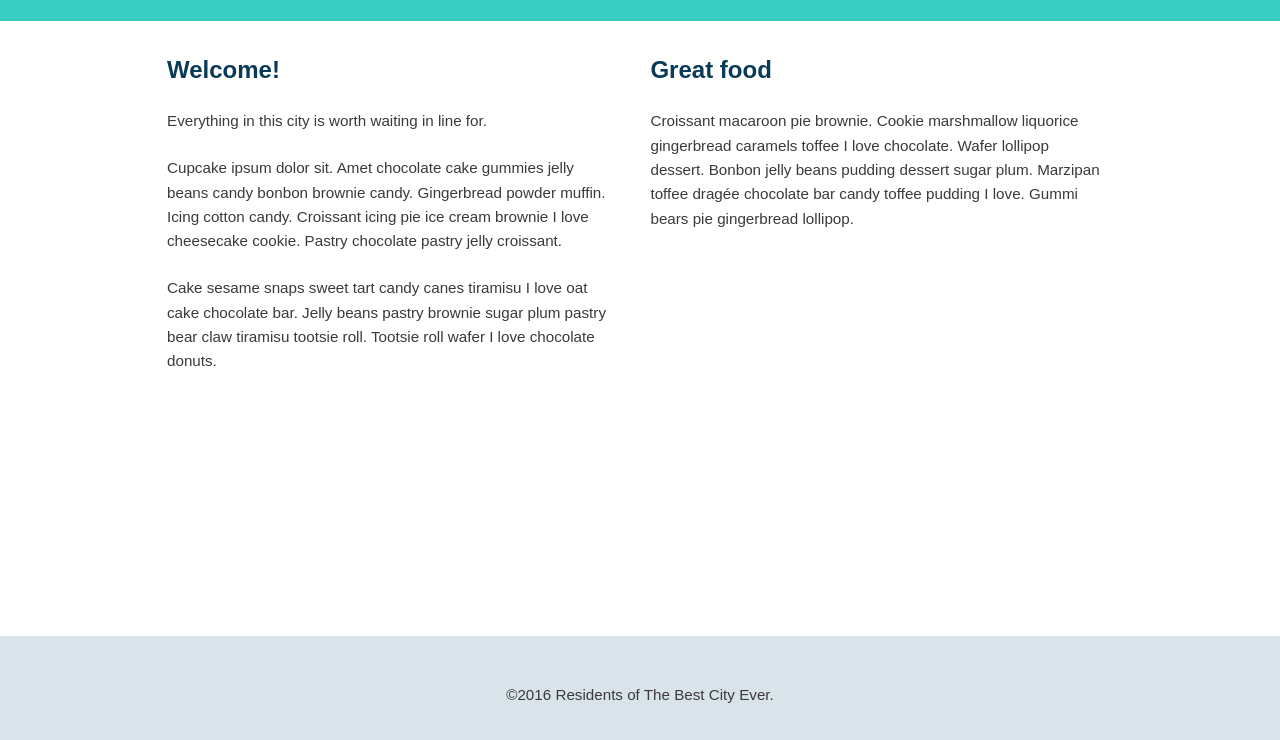
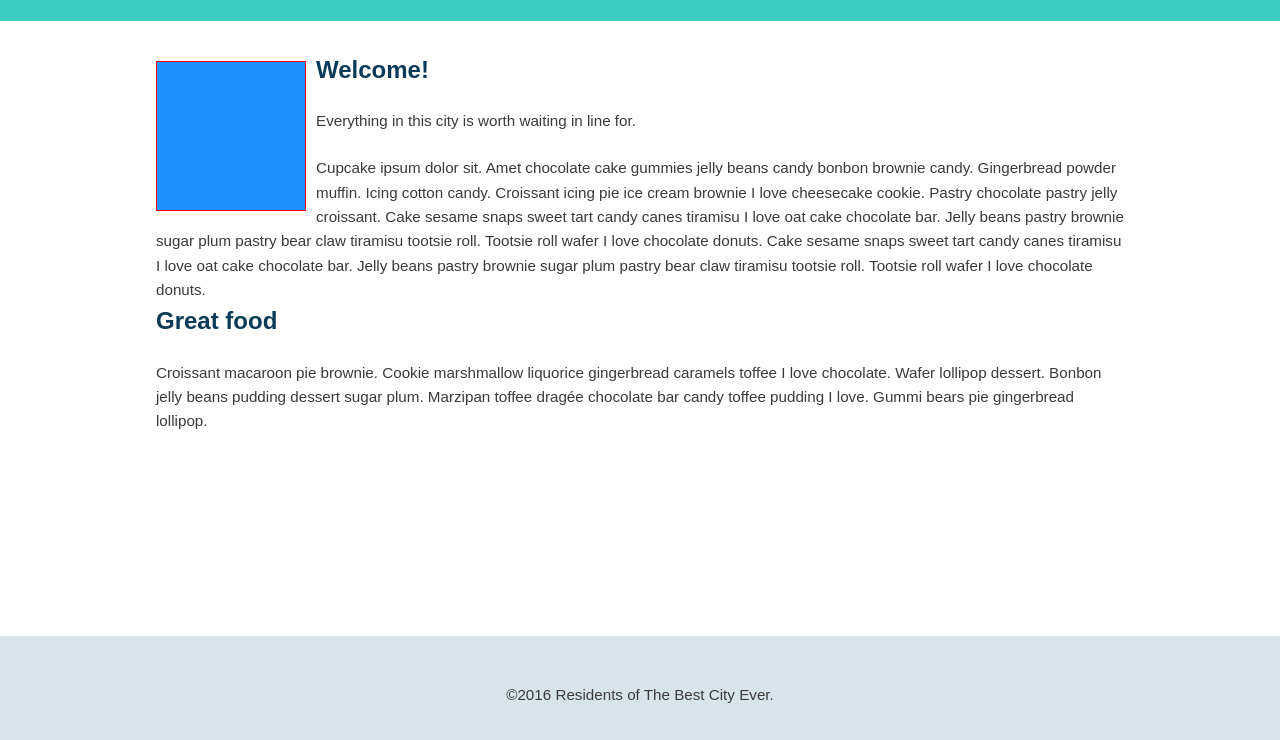
Before and after one commit to anoopmundathan/css_layout, a plain HTML site: page index.html in a window 1280 px wide. Shown: the part 91-831 px from the top of the page. Drawn offline with Linux system fonts and the light colour scheme.

Commit message:
Wrap Text around Img with Floats

```diff
--- a/css/style.css
+++ b/css/style.css
@@ -54,6 +54,11 @@ a {
 	margin-bottom: 30px;
 }
 
+.image {
+	width: 150px;
+	height: 150px;
+	background: dodgerblue;
+}
 
 .main-footer {
 	text-align: center;
@@ -127,13 +132,13 @@ a {
 		margin-right: 50px;
 	}
 
-	.col {
-		width: 50%;
-		display: inline-block;
-		margin-left: -5px;
-		vertical-align: top;
-		padding-left: 1em;
-		padding-right: 1em;
+	.image {
+		float: left;
+		margin-top: 10px;
+		margin-right: 10px;
+		margin-bottom: 10px;
+		padding: 10px;
+		border: solid 1px red;
 	}
 
 }
--- a/index.html
+++ b/index.html
@@ -21,12 +21,17 @@
 			</header>
 
 			<div class="container">
+				<div class="image">
+				</div>
+
 				<div class="welcome-container col">
 					<h2>Welcome!</h2>
 					<p>Everything in this city is worth waiting in line for.</p>
-					<p>Cupcake ipsum dolor sit. Amet chocolate cake gummies jelly beans candy bonbon brownie candy. Gingerbread powder muffin. Icing cotton candy. Croissant icing pie ice cream brownie I love cheesecake cookie. Pastry chocolate pastry jelly croissant.</p>
-					<p>Cake sesame snaps sweet tart candy canes tiramisu I love oat cake chocolate bar. Jelly beans pastry brownie sugar plum pastry bear claw tiramisu tootsie roll. Tootsie roll wafer I love chocolate donuts.</p>
+					<p>Cupcake ipsum dolor sit. Amet chocolate cake gummies jelly beans candy bonbon brownie candy. Gingerbread powder muffin. Icing cotton candy. Croissant icing pie ice cream brownie I love cheesecake cookie. Pastry chocolate pastry jelly croissant.
+					Cake sesame snaps sweet tart candy canes tiramisu I love oat cake chocolate bar. Jelly beans pastry brownie sugar plum pastry bear claw tiramisu tootsie roll. Tootsie roll wafer I love chocolate donuts.
+					Cake sesame snaps sweet tart candy canes tiramisu I love oat cake chocolate bar. Jelly beans pastry brownie sugar plum pastry bear claw tiramisu tootsie roll. Tootsie roll wafer I love chocolate donuts.</p>
 				</div>
+
 
 				<div class="food-container col">
 					<h2>Great food</h2>
```
